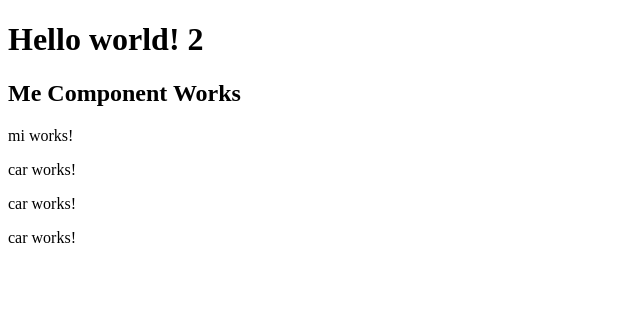
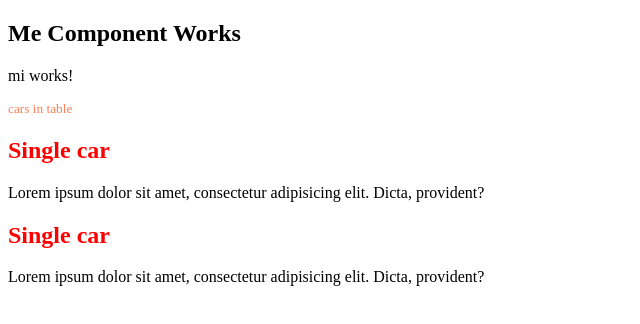
Before and after one commit to maxvanny2010/theory, an Angular app in the folder theoryapp/: page / in a window 1280 px wide. Shown: the top 324 px of the page, without its empty margins (0-640 px from the left). Built offline with nearby package versions, Linux system fonts and the light colour scheme.

Commit message:
component styles/template

```diff
--- a/theoryapp/src/app/app.component.html
+++ b/theoryapp/src/app/app.component.html
@@ -1,4 +1,3 @@
-<h1> Hello world! 2</h1>
 <app-me></app-me>
 <app-mi></app-mi>
 <app-cars></app-cars>
--- a/theoryapp/src/app/car/car.component.css
+++ b/theoryapp/src/app/car/car.component.css
@@ -0,0 +1,3 @@
+h2 {
+  color: red;
+}
--- a/theoryapp/src/app/car/car.component.ts
+++ b/theoryapp/src/app/car/car.component.ts
@@ -1,13 +1,17 @@
-import { Component, OnInit } from '@angular/core';
+import {Component, OnInit} from '@angular/core';
 
 @Component({
   selector: 'app-car',
-  templateUrl: './car.component.html',
+  template: `
+    <h2>Single car</h2>
+    <p>Lorem ipsum dolor sit amet, consectetur adipisicing elit. Dicta, provident?</p>
+  `,
   styleUrls: ['./car.component.css']
 })
 export class CarComponent implements OnInit {
 
-  constructor() { }
+  constructor() {
+  }
 
   ngOnInit(): void {
   }
--- a/theoryapp/src/app/cars/cars.component.html
+++ b/theoryapp/src/app/cars/cars.component.html
@@ -1,3 +1,3 @@
+<p>cars in table</p>
 <app-car></app-car>
 <app-car></app-car>
-<app-car></app-car>
--- a/theoryapp/src/app/cars/cars.component.ts
+++ b/theoryapp/src/app/cars/cars.component.ts
@@ -1,13 +1,19 @@
-import { Component, OnInit } from '@angular/core';
+import {Component, OnInit} from '@angular/core';
 
 @Component({
   selector: 'app-cars',
   templateUrl: './cars.component.html',
-  styleUrls: ['./cars.component.css']
+  styles: [`
+    p {
+      font-size: smaller;
+      color: coral;
+    }
+  `]
 })
 export class CarsComponent implements OnInit {
 
-  constructor() { }
+  constructor() {
+  }
 
   ngOnInit(): void {
   }
```
Also changed, not shown: theoryapp/img/styles.png (added), theoryapp/img/template.png (added).
